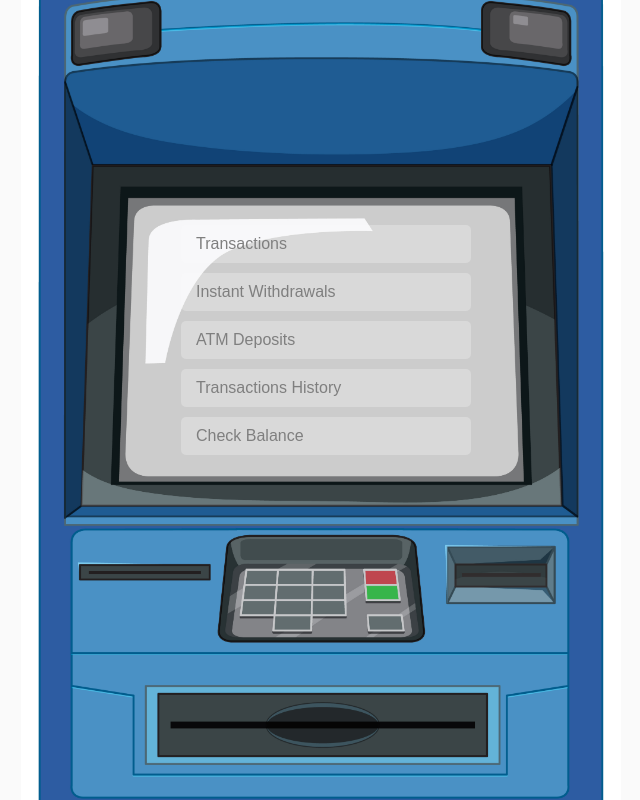
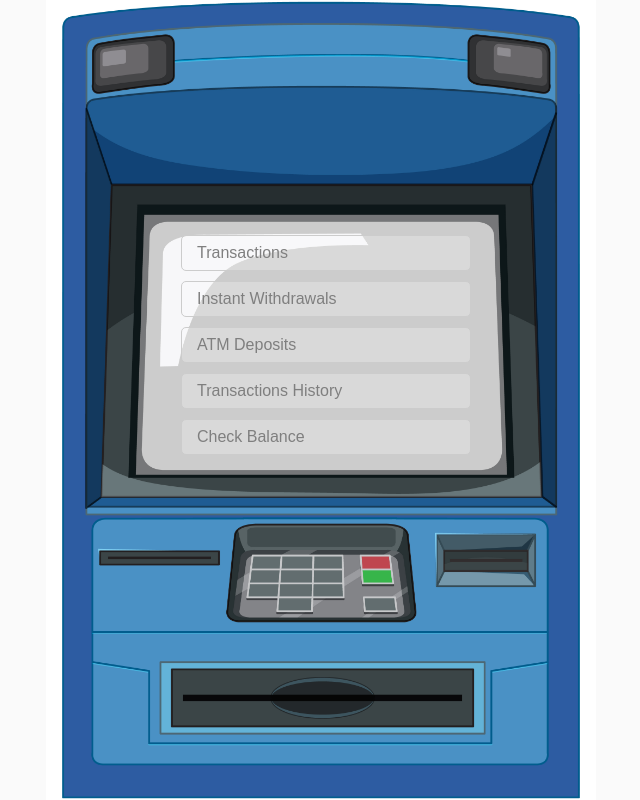
Before and after one commit to sanjay434343/simple_atm_modal_using_html_php, a PHP site: page /home.php in a window 1280 px wide. Shown: the whole page, without its empty margins (319-959 px from the left). Run offline with PHP 8.4, Linux system fonts and the light colour scheme.

Commit message:
this id simple atm modal usimg html , php with php admin server

```diff
--- a/balance_check.php
+++ b/balance_check.php
@@ -13,7 +13,7 @@
             background-image: url(atm/machine.jpg);
             background-position: center;
             background-repeat: no-repeat;
-            background-size: 600px;
+            background-size: 550px;
             display: flex;
             justify-content: center;
             align-items: center;
--- a/deposit.php
+++ b/deposit.php
@@ -52,7 +52,7 @@ $conn->close();
             background-image: url(atm/machine.jpg);
             background-position: center;
             background-repeat: no-repeat;
-            background-size: 600px;
+            background-size: 550px;
             display: flex;
             justify-content: center;
             align-items: center;
--- a/home.php
+++ b/home.php
@@ -58,7 +58,7 @@ $conn->close();
             margin-top: 40px;
             color: #333;
             position: relative;
-            bottom: 90px;
+            bottom: 80px;
         }
         .form-container {
             border-radius: 5px;
@@ -70,7 +70,7 @@ $conn->close();
             align-items: center;
             background-position: center;
             background-repeat: no-repeat;
-            background-size: 600px;
+            background-size: 550px;
             display: flex;
             justify-content: center;
             align-items: center;
@@ -88,9 +88,10 @@ $conn->close();
         a {
             display: block;
             position: relative;
-            bottom: 55px;
+            bottom: 50px;
+            border: 1px solid #ccc;
             margin-left: 10px;
-            padding: 10px 15px;
+            padding: 8px 15px;
             background-color: #F9FAFB46;
             color: #7F7F7F;
             text-decoration: none;
--- a/index.php
+++ b/index.php
@@ -8,18 +8,19 @@
     <style>
         body {
             font-family: Arial, sans-serif;
-            background-color: #fafafa;
+            background-color: #474444;
             margin: 0;
             padding: 0;
         }
 
         .login-container {
             display: flex;
+            background-color: #474444;
             background-image: url(atm/machine.jpg);
             align-items: center;
             background-position: center;
             background-repeat: no-repeat;
-            background-size: 600px;
+            background-size: 550px;
             justify-content: center;
             height: 100vh;
         }
--- a/transaction.php
+++ b/transaction.php
@@ -13,7 +13,7 @@
             background-image: url(atm/machine.jpg);
             background-position: center;
             background-repeat: no-repeat;
-            background-size: 600px;
+            background-size: 550px;
             display: flex;
             justify-content: center;
             align-items: center;
--- a/transactions_history.php
+++ b/transactions_history.php
@@ -30,7 +30,7 @@ $conn->close();
             background-image: url(atm/machine.jpg);
             background-position: center;
             background-repeat: no-repeat;
-            background-size: 600px;
+            background-size: 550px;
             height: 100vh;
             overflow: hidden;
             display: flex;
@@ -43,12 +43,12 @@ $conn->close();
             border-radius: 30px;
             padding: 20px;
             overflow-y: auto; /* Enable vertical scrolling */
-            background-color: #FFFFFF5E;
+            background-color: #FFFFFF00;
             color: #706E6E;
             max-height: 30%;
             border: none;
             position: relative;
-            bottom: 60px;
+            bottom: 55px;
         }
 
         .transaction {
--- a/withdraw.php
+++ b/withdraw.php
@@ -54,7 +54,7 @@
             background-image: url(atm/machine.jpg);
             background-position: center;
             background-repeat: no-repeat;
-            background-size: 600px;
+            background-size: 550px;
             display: flex;
             justify-content: center;
             align-items: center;
```
